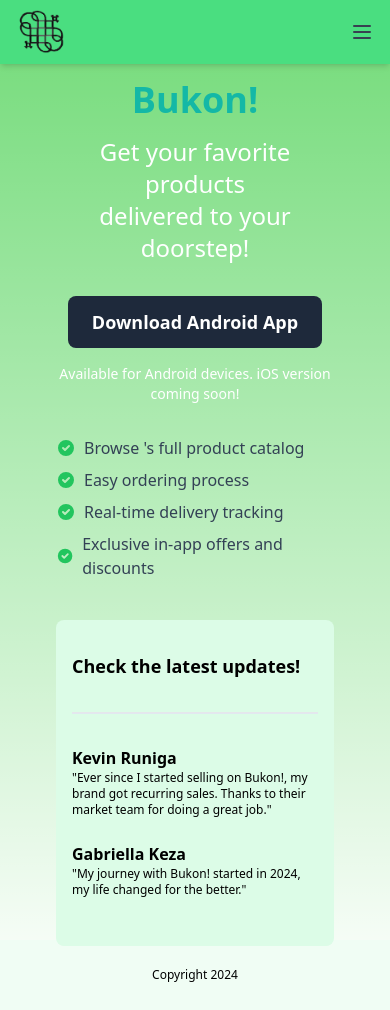
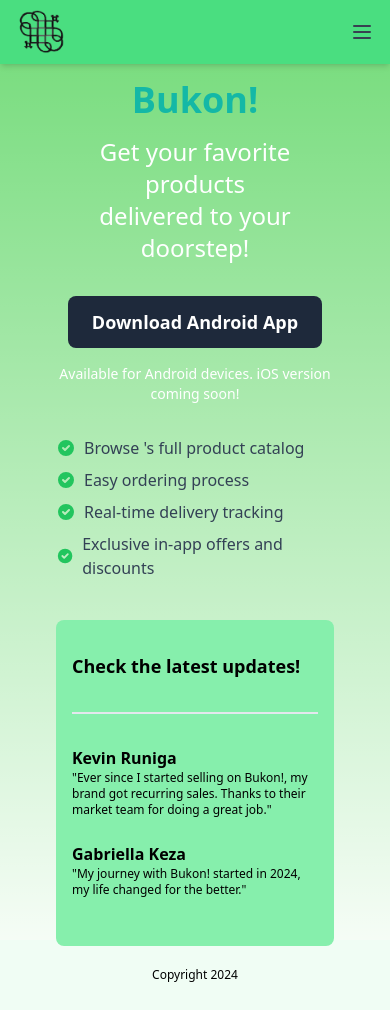
Before and after one commit to didierdrin/bknidownload, a Next.js app: page / in a window 390 px wide. Built offline with nearby package versions, Linux system fonts and the light colour scheme.

Commit message:
the rest of the files

```diff
--- a/src/app/page.tsx
+++ b/src/app/page.tsx
@@ -53,7 +53,7 @@
             </div>
           </div>
         </div>
-        <div className="w-full pb-10 md:w-1/3 bg-green-100 p-4 rounded-lg">
+        <div className="w-full pb-10 md:w-1/3 bg-green-300 md:bg-green-100 p-4 rounded-lg">
           <p className="text-lg font-bold mb-8 mt-4">Check the latest updates!</p>
           <hr className="bg-slate-200 h-[2px] mb-8" />
           {/* Add more content for the updates section here */}
--- a/src/components/navbar.tsx
+++ b/src/components/navbar.tsx
@@ -54,7 +54,7 @@
                     <div className="px-2 pt-2 pb-3 space-y-1 sm:px-3">
                         <button className="text-gray-700 hover:bg-gray-100 block px-3 py-2 rounded-md text-base font-medium">Home</button>
                         <button className="text-gray-700 hover:bg-gray-100 block px-3 py-2 rounded-md text-base font-medium">FeaturesG</button>
-                        <button className="text-gray-700 hover:bg-gray-100 block px-3 py-2 rounded-md text-base font-medium">Download</button>
+                        <button  className="text-gray-700 hover:bg-gray-100 block px-3 py-2 rounded-md text-base font-medium">Download</button>
                     </div>
                     <div className="pt-4 pb-3 border-t border-gray-200">
                         <div className="px-2">
```
